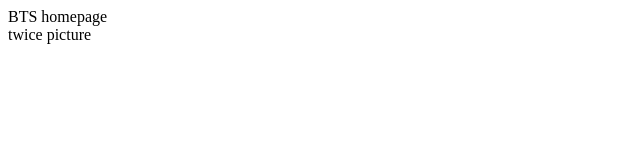
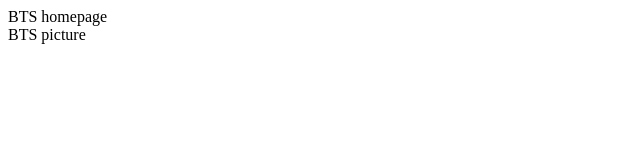
Before and after one commit to ajou-realcoding-2020-git/my-git-project, a plain HTML site: page index.html in a window 1280 px wide. Shown: the full height of the page, 0-640 px from the left. Drawn offline with Linux system fonts and the light colour scheme.

Commit message:
image is modified from twice to bts

```diff
--- a/index.html
+++ b/index.html
@@ -1,4 +1,4 @@
 <html>
 	<head>BTS homepage</head>
-	<div>twice picture</div>
+	<div>BTS picture</div>
 </html>
```
